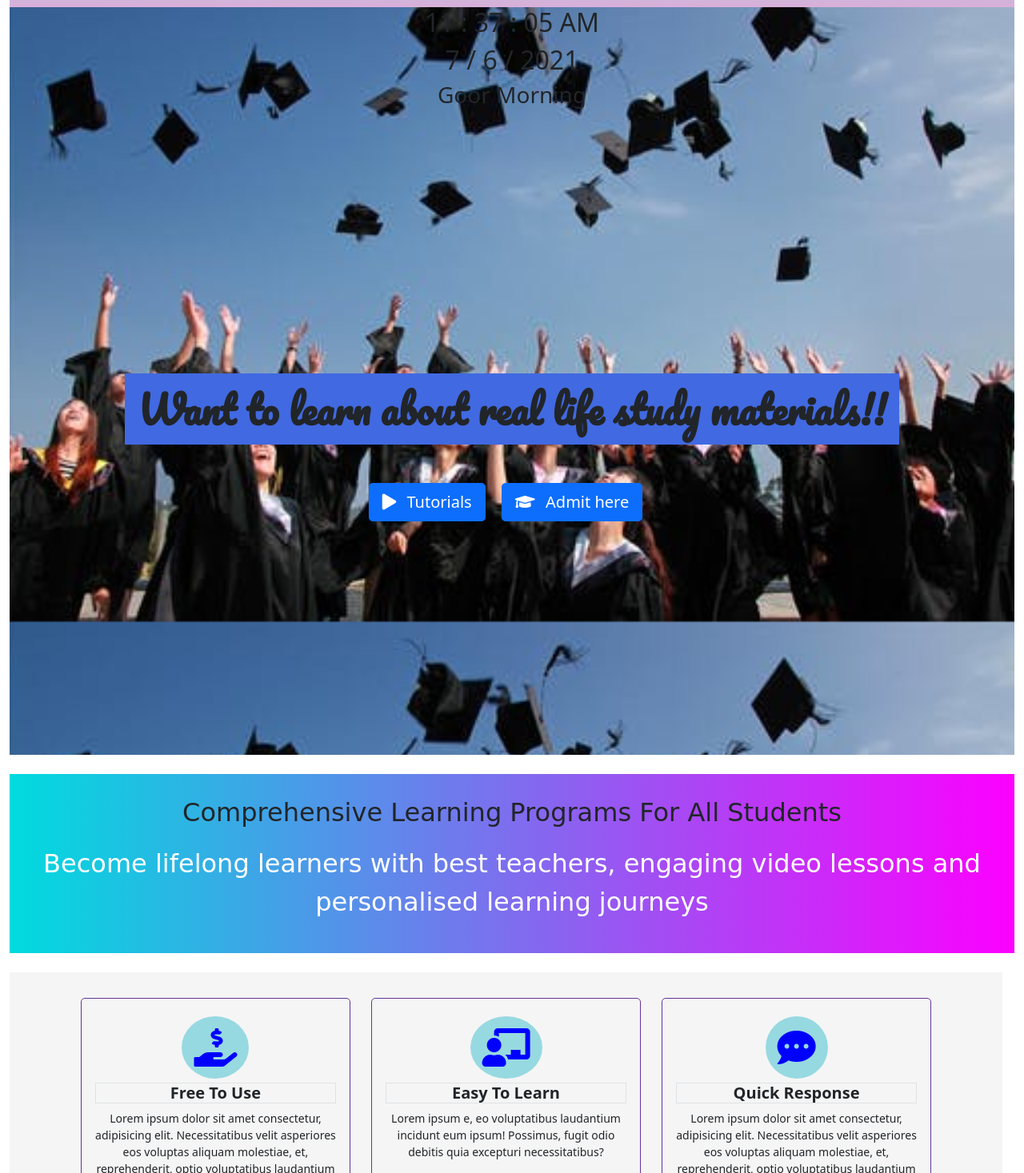
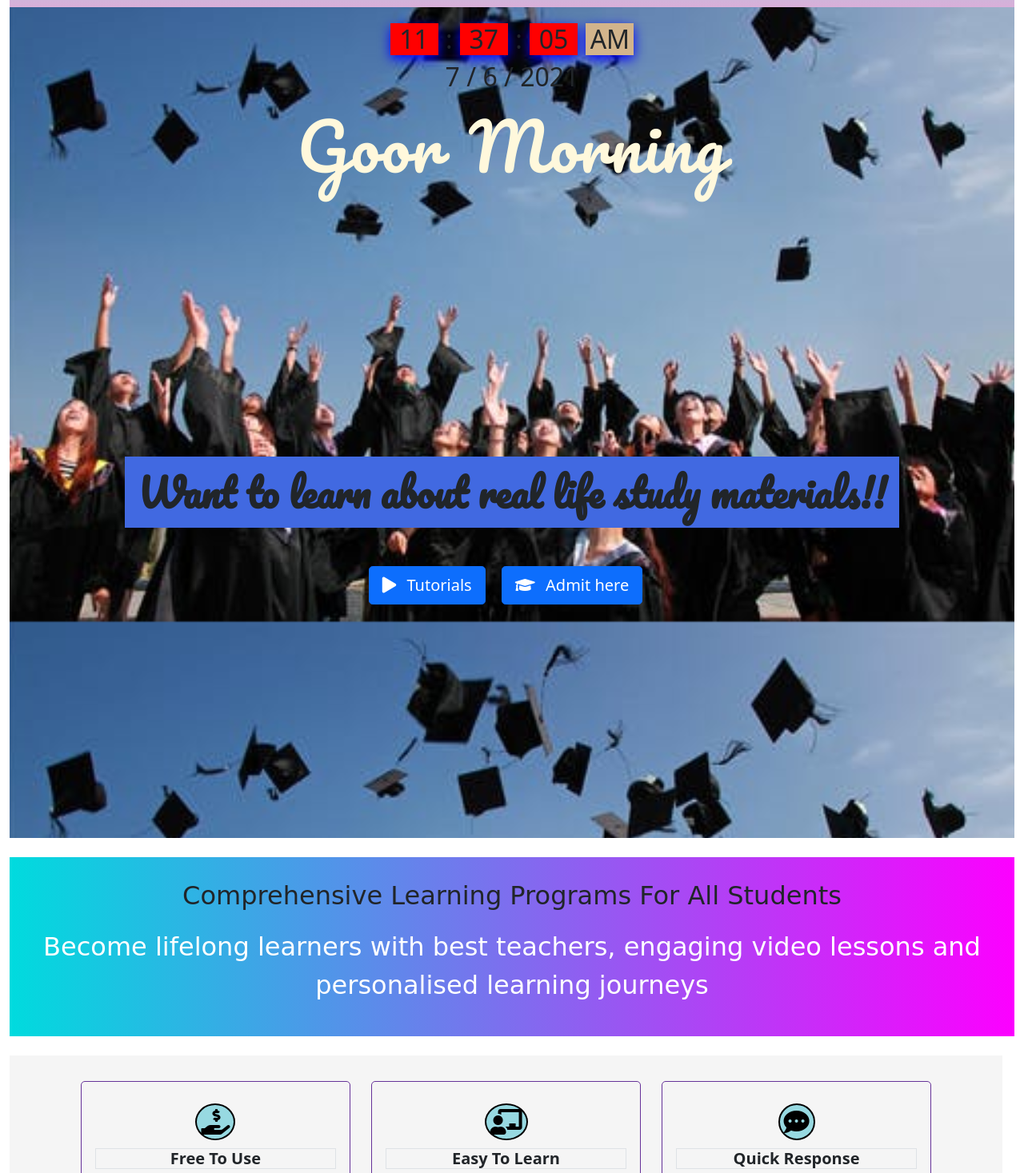
Before and after one commit to Shakib053/Online-School, a plain HTML site: page index.html in a window 1280 px wide. Shown: the part 75-1542 px from the top of the page at 80% size. Drawn offline with nearby package versions, Linux system fonts and the light colour scheme; a web font is replaced by a local one.

Commit message:
css updated

```diff
--- a/style.css
+++ b/style.css
@@ -129,5 +129,50 @@ background-color: none;
 .social-icons:hover{
 
     transform: scale(1.2);
+}
+
+/* updated */
+.icon-style{
+    padding:5px;
+    margin: 10px;
+    border-radius: 40%;
+    border: none;
+    border: 2px solid black;
+    text-align: center;
+    color:black;
+    transition: .4s;
+    line-height: 32px;
+    font-size: 2rem;
+}
+.icon-style:hover{
+    background-color: aqua;
+    transform: scale(1.2);
+}
+.somoy{
+    text-align: center;
+}
+#clock span{
+      display:inline-block;
+      width: 60px;
+      height: 40px;
+      background-color: red;
+      box-shadow: 0 5px 15px blue;
+      margin: 0 1px;
+      line-height: 40px;
+  }
+#clock span:last-child{
+    background-color: tan;
 
 }
+#greet{
+ color:#FFF8DC;
+ font-family: 'Pacifico', cursive;
+ word-spacing: 10px;
+ letter-spacing: 2px;
+font-size: 5rem;
+padding: 10px;
+}
+.time{
+    text-align: center;
+    margin-top: 20px;
+}
```
